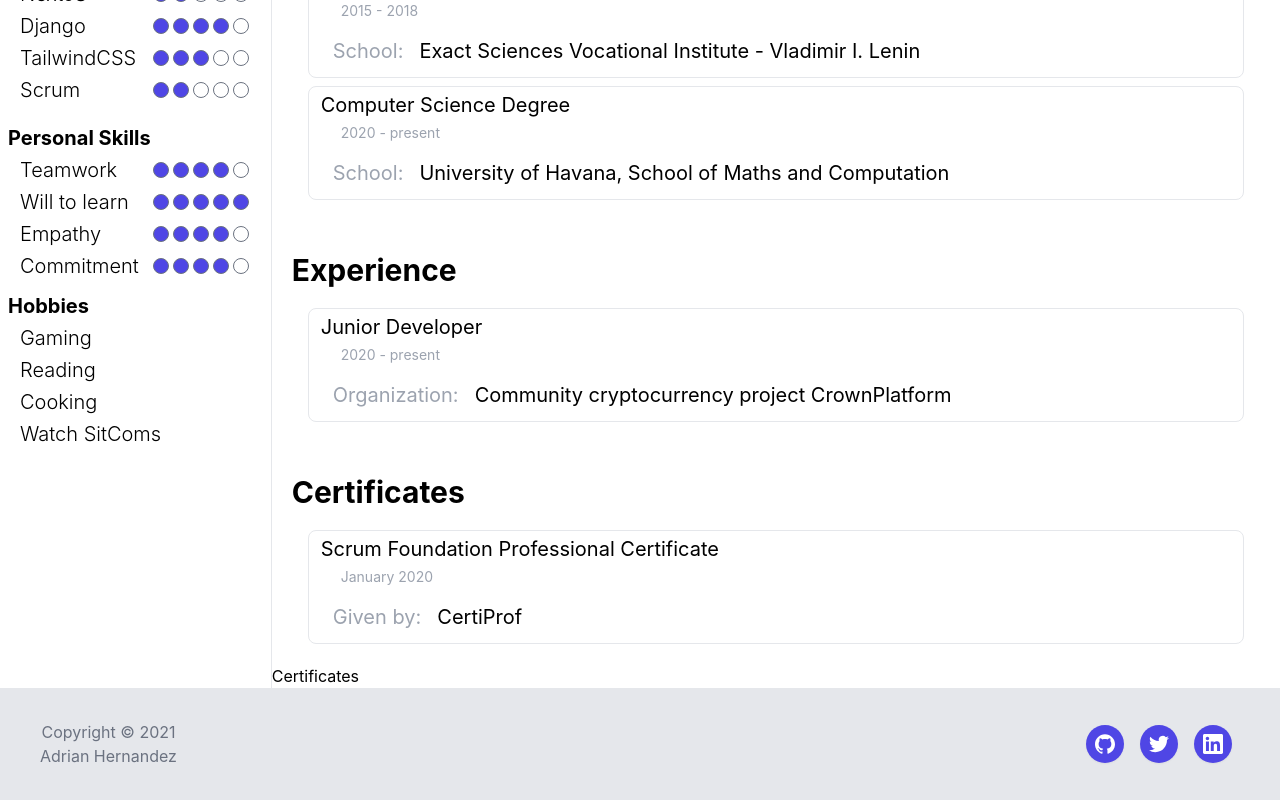
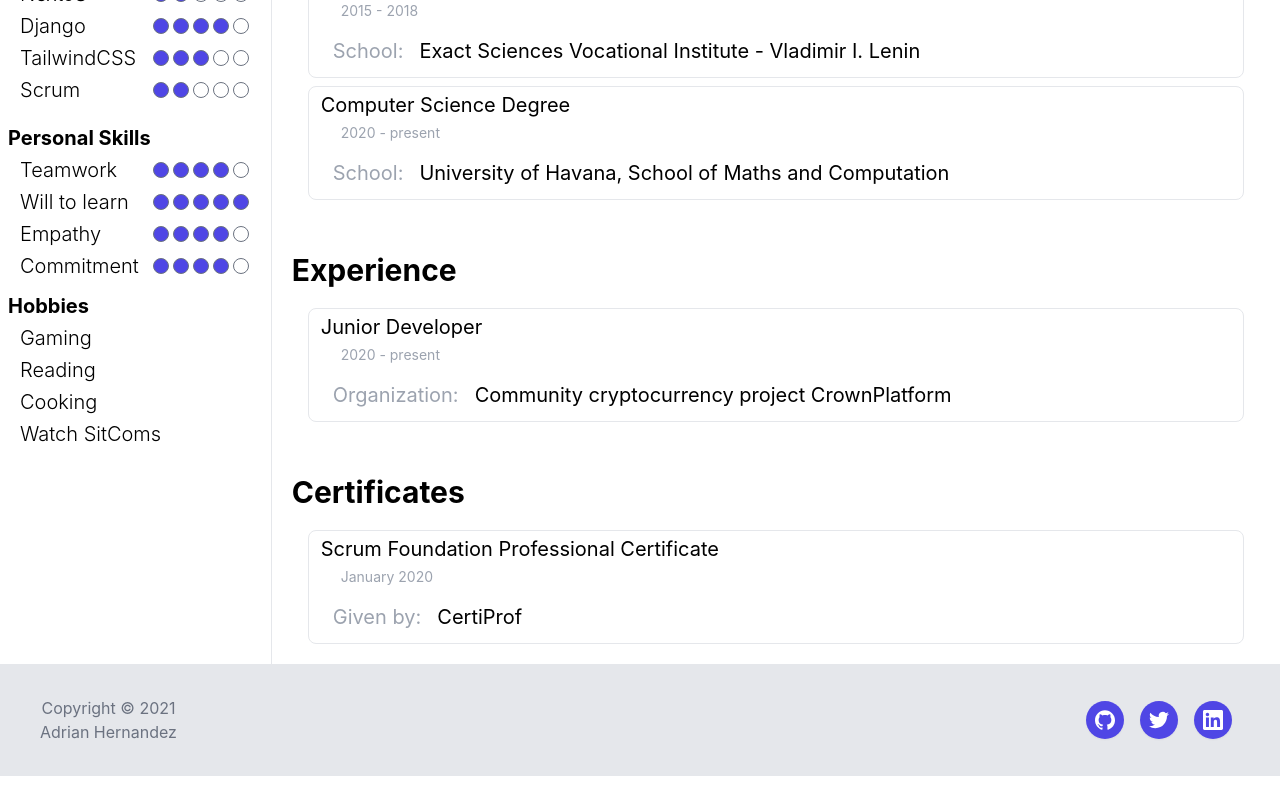
Before and after one commit to adrianhdez929/portfolio, a Next.js app: page /cv in a window 1280 px wide. Shown: the part 365-1165 px from the top of the page. After the commit the page ends 1141 px from the top, so only its background shows below. Built offline with nearby package versions, Linux system fonts and the light colour scheme.

Commit message:
Removed unused block

```diff
--- a/pages/cv/index.js
+++ b/pages/cv/index.js
@@ -186,11 +186,6 @@ export default function Curriculum() {
                                 </div>
                             </div>
                         </div>
-                        <div>
-                            <div>
-                                <span>Certificates</span>
-                            </div>
-                        </div>
                     </div>
                 </div>
             </div>
```
